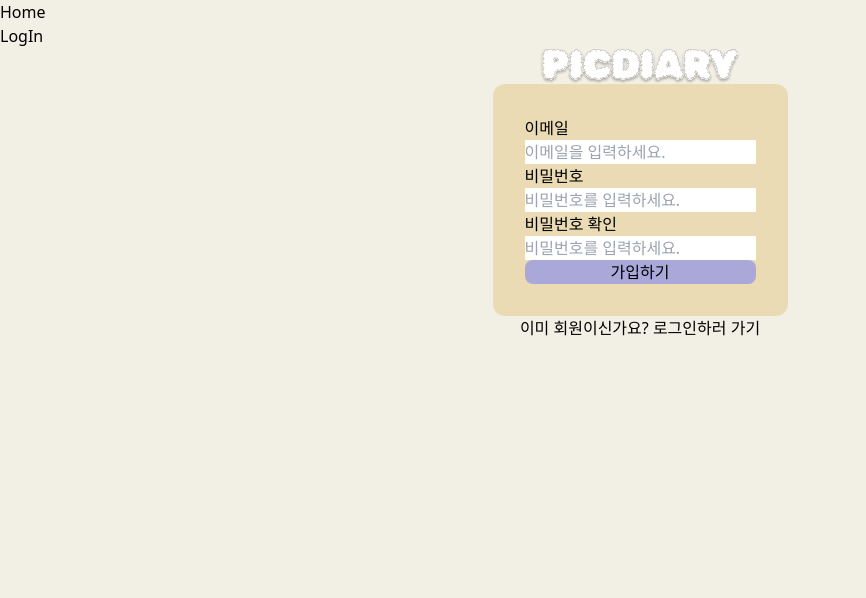
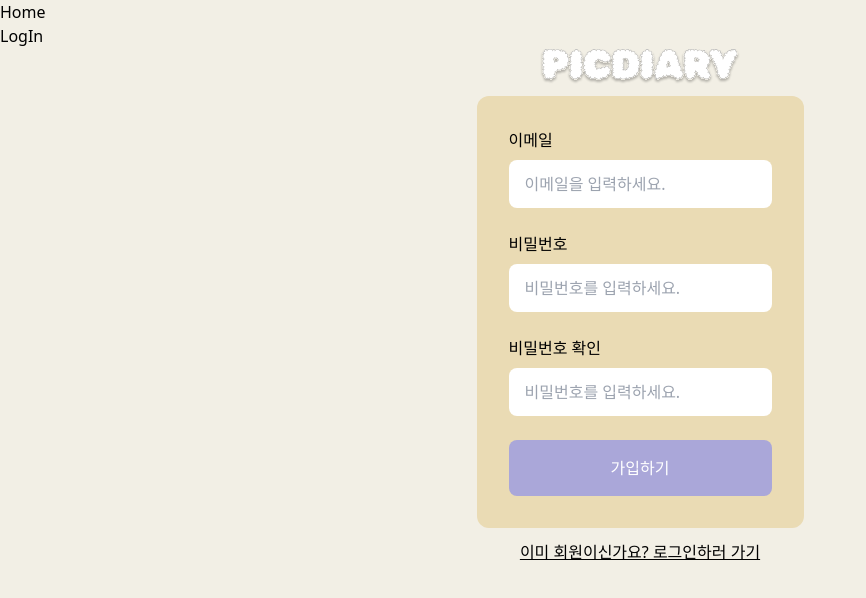
Before and after one commit to yejiniee/picdiary, a Next.js app: page /signup in a window 1280 px wide. Shown: the top 598 px of the page, without its empty margins (0-866 px from the left). Built offline with nearby package versions, Linux system fonts and the light colour scheme.

Commit message:
🚧 : 로그인, 회원가입 페이지 css 수정중

```diff
--- a/app/signin/page.tsx
+++ b/app/signin/page.tsx
@@ -55,7 +55,7 @@ export default function SignIn() {
 
   return (
     <>
-      <div className="flex flex-col items-center">
+      <div className="flex flex-col items-center gap-3">
         <Image src="/svgs/PICDIARY.svg" alt="" width={200} height={200} />
         <InputForm onSubmit={handleSubmit(onSubmit)}>
           <InputField
@@ -78,7 +78,9 @@ export default function SignIn() {
           ></InputField>
           <Button>로그인</Button>
         </InputForm>
-        <Link href="signup">회원가입하러 가기</Link>
+        <Link className="underline" href="signup">
+          회원가입하러 가기
+        </Link>
       </div>
     </>
   );
--- a/app/signup/page.tsx
+++ b/app/signup/page.tsx
@@ -69,7 +69,7 @@ export default function SignUp() {
   };
   return (
     <>
-      <div className="flex flex-col items-center">
+      <div className="flex flex-col items-center gap-3">
         <Image src="/svgs/PICDIARY.svg" alt="" width={200} height={200} />
 
         <InputForm onSubmit={handleSubmit(onSubmit)}>
@@ -102,7 +102,9 @@ export default function SignUp() {
           ></InputField>
           <Button>가입하기</Button>
         </InputForm>
-        <Link href="signin">이미 회원이신가요? 로그인하러 가기</Link>
+        <Link className="underline" href="signin">
+          이미 회원이신가요? 로그인하러 가기
+        </Link>
       </div>
     </>
   );
--- a/components/Button.tsx
+++ b/components/Button.tsx
@@ -3,7 +3,9 @@ import React from "react";
 export default function Button({ children }: React.PropsWithChildren) {
   return (
     <>
-      <button className="rounded-lg bg-[#AAA7D9]">{children}</button>
+      <button className="flex py-4 px-5 justify-center items-center rounded-lg bg-[#AAA7D9] text-white">
+        {children}
+      </button>
     </>
   );
 }
--- a/components/InputField.tsx
+++ b/components/InputField.tsx
@@ -20,17 +20,18 @@ export default function InputField({
   errorMessage,
 }: Props) {
   return (
-    <>
+    <div className="relative flex flex-col items-start w-full gap-2">
       <label className="" htmlFor={registerName}>
         {labelName}
       </label>
       <input
+        className="flex py-3 px-4 justify-center items-center w-full rounded-lg"
         id={registerName}
         type={type}
         placeholder={placeholder}
         {...register(registerName, validator)}
       ></input>
       {errorMessage && <span id="err-msg">{errorMessage}</span>}
-    </>
+    </div>
   );
 }
--- a/components/InputForm.tsx
+++ b/components/InputForm.tsx
@@ -7,9 +7,9 @@ interface ILayout {
 export default function Inputform({ onSubmit, children }: ILayout) {
   return (
     <>
-      <div className="flex bg-[#EADBB4] p-8 rounded-xl">
+      <div className="flex w-100 bg-[#EADBB4] p-8 rounded-xl ">
         <form onSubmit={onSubmit}>
-          <div className="flex flex-col">{children}</div>
+          <div className="flex flex-col gap-6">{children}</div>
         </form>
       </div>
     </>
```
